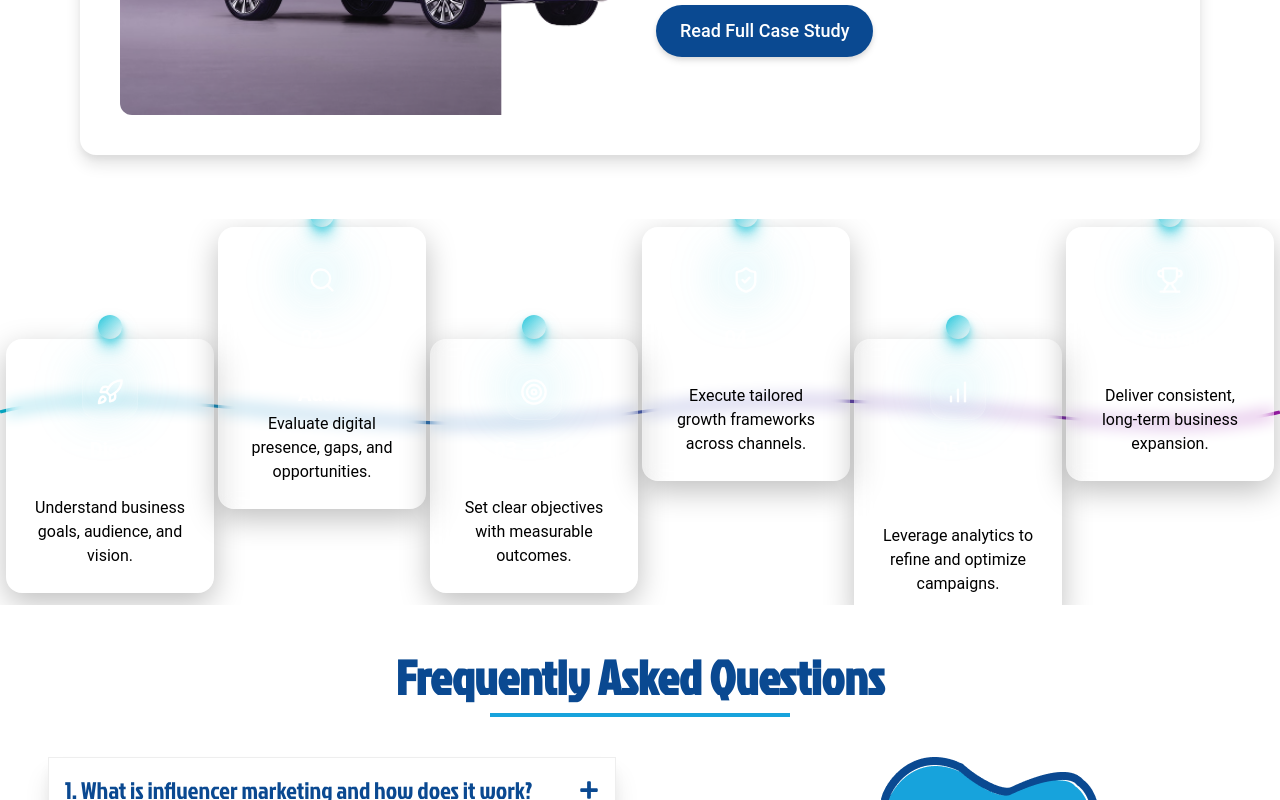
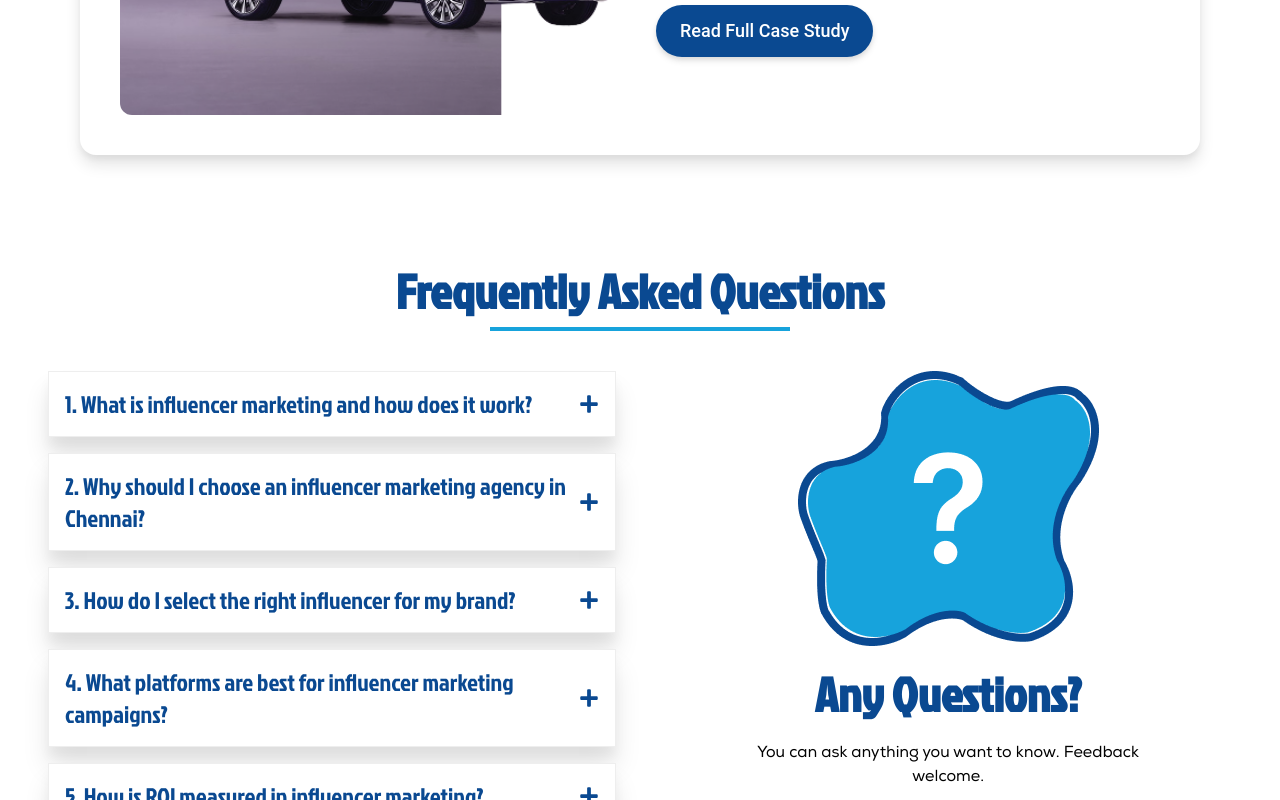
Before and after one commit to rubankumarsankar/Ayati_Admin_Frontend, a React (Vite) app: page /digital-marketing in a window 1280 px wide. Shown: the part 7160-7960 px from the top of the page. Built offline with nearby package versions, Linux system fonts and the light colour scheme.

Commit message:
Update 2

```diff
--- a/src/pages/main/DigitalMarketingPage.jsx
+++ b/src/pages/main/DigitalMarketingPage.jsx
@@ -23,7 +23,7 @@ function DigitalMarketingPage() {
       <WhyChooseSection />
       <CaseStudies />
       {/* <GrowthFramework /> */}
-      <WaveTimeline />
+      {/* <WaveTimeline /> */}
       <FAQSection />
       <Connection />
 
```
